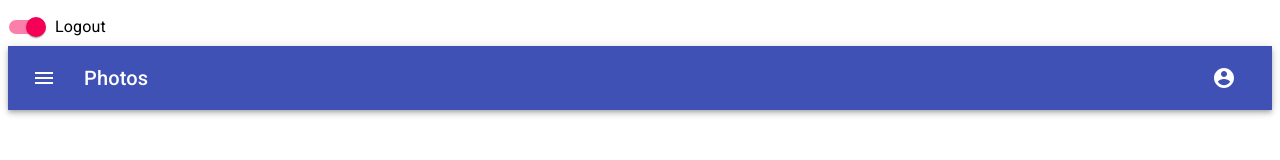
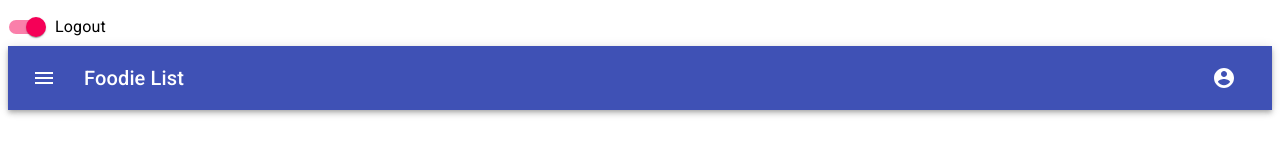
Before and after one commit to DanMakes/react-foodie-list, a React (Create React App) app: page / in a window 1280 px wide. Shown: the top 160 px of the page. Built offline with nearby package versions, Linux system fonts and the light colour scheme.

Commit message:
Creating navbar

```diff
--- a/src/components/layout/Navbar.js
+++ b/src/components/layout/Navbar.js
@@ -67,7 +67,7 @@ export default function MenuAppBar() {
             <MenuIcon />
           </IconButton>
           <Typography variant='h6' className={classes.title}>
-            Photos
+            Foodie List
           </Typography>
           {auth && (
             <div>
```
